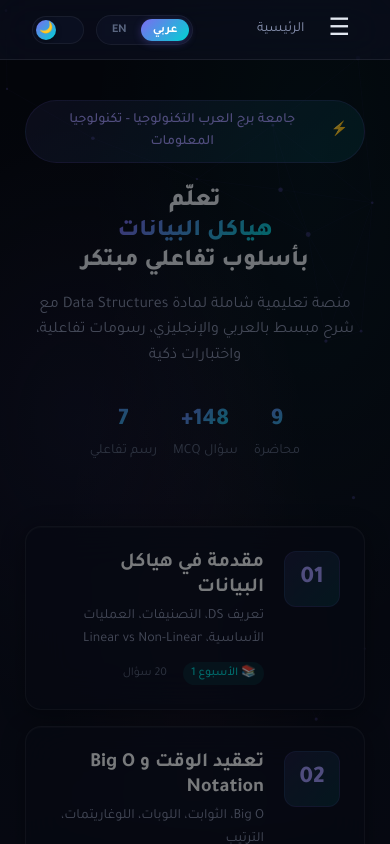
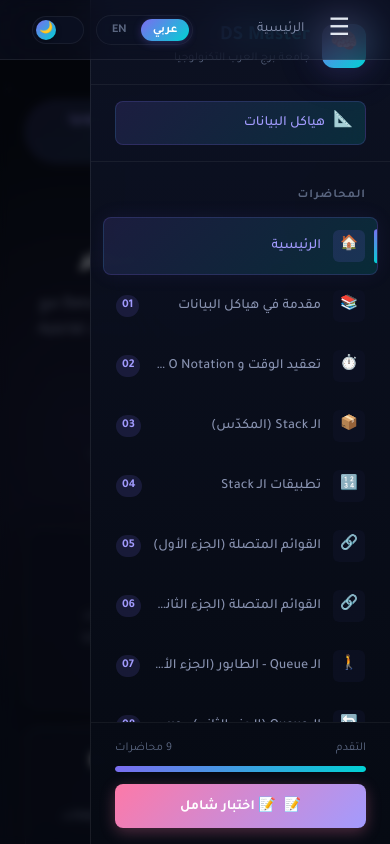
Before and after one commit to DWD-it/ds-master, a plain HTML site: page index.html in a window 390 px wide. Both pictures are taken after a click on the button "Toggle Menu". Shown: the top 844 px of the page. Drawn offline with Linux system fonts and the light colour scheme; a script that the page names is missing.

Commit message:
Fix mobile sidebar not opening in RTL (Arabic) mode

```diff
--- a/css/style.css
+++ b/css/style.css
@@ -1913,7 +1913,7 @@ body[dir="rtl"] .quiz-option:hover {
   }
 
   .sidebar.open {
-    transform: translateX(0);
+    transform: translateX(0) !important;
   }
 
   .header {
@@ -1958,9 +1958,11 @@ body[dir="rtl"] .quiz-option:hover {
     opacity: 0;
     pointer-events: none;
     transition: opacity var(--transition-normal);
+    backdrop-filter: blur(4px);
+    -webkit-backdrop-filter: blur(4px);
   }
 
-  .sidebar.open ~ .sidebar-overlay {
+  .sidebar-overlay.open {
     opacity: 1;
     pointer-events: auto;
   }
```
